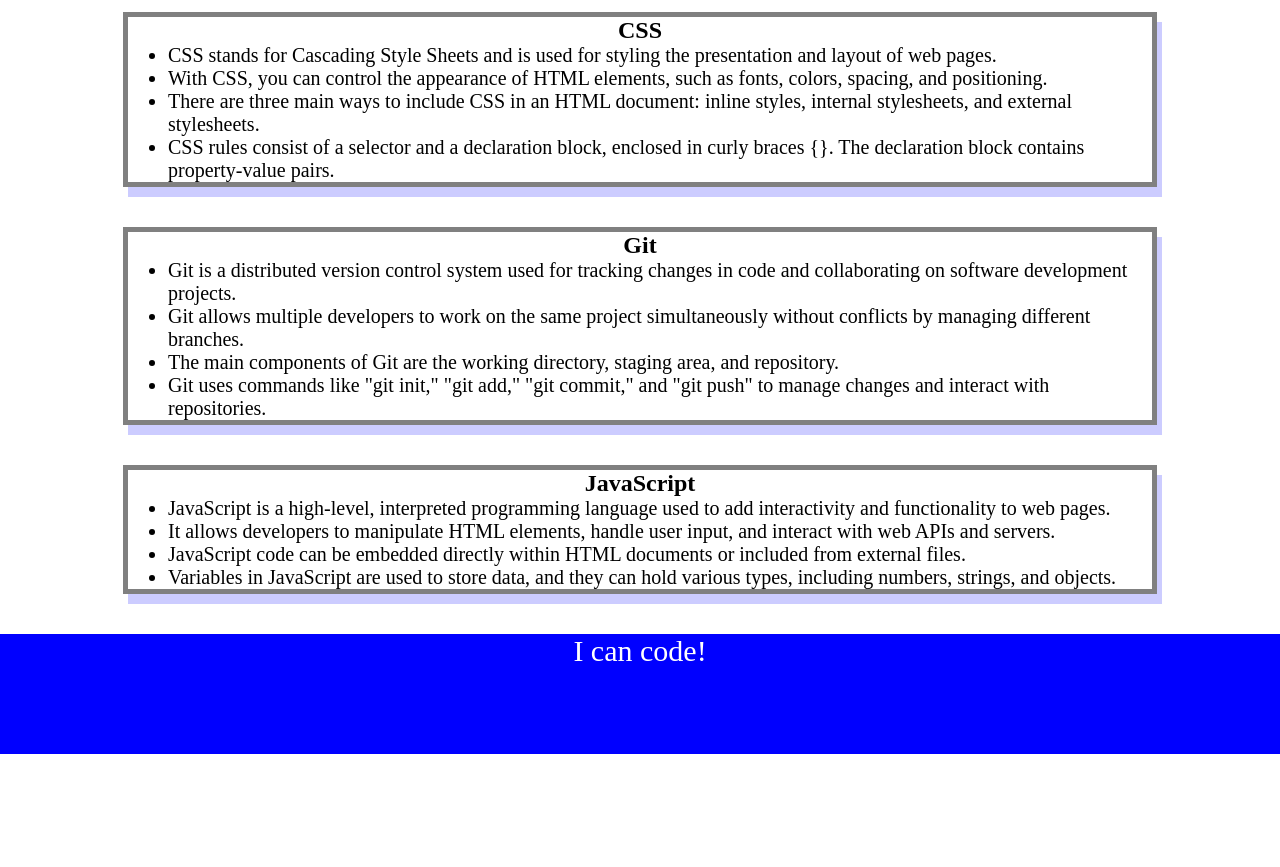
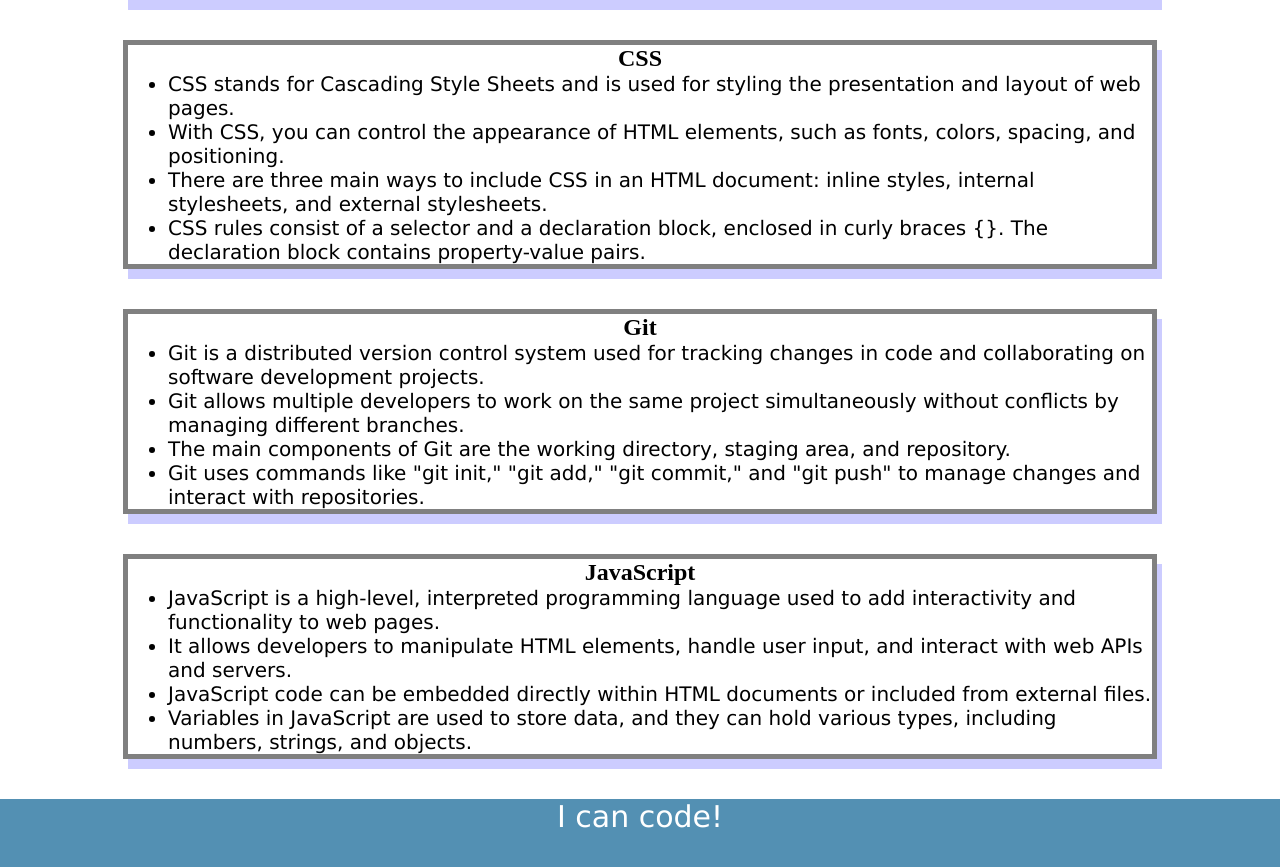
Before and after one commit to Stas-Cell-Max/one-prework-study-web, a plain HTML site: page index.html in a window 1280 px wide. Shown: the part 317-1184 px from the top of the page. Before the commit the page ends 1071 px from the top, so only its background shows below. Drawn offline with Linux system fonts and the light colour scheme.

Commit message:
Update style.css
change font-style

```diff
--- a/assets/style.css
+++ b/assets/style.css
@@ -7,9 +7,9 @@ header,
 footer {
     width: 100%;
     height: 120px;
-    background-color: blue;
+    background-color: rgb(83, 144, 179);
     color: white;
-    font-style: Lucida ;
+    font-family: verdana;
 }
 
 h1,
@@ -28,13 +28,13 @@ img {
 ul {
     padding-left: 40px;
     font-size: 20px;
-    font-style: Lucida ;
+    font-family: verdana;
 }
 
 p {
     text-align: center;
     font-size: 30px;
-    font-style: Lucida ;
+    font-family: verdana;
   }
 
   .card {
```
